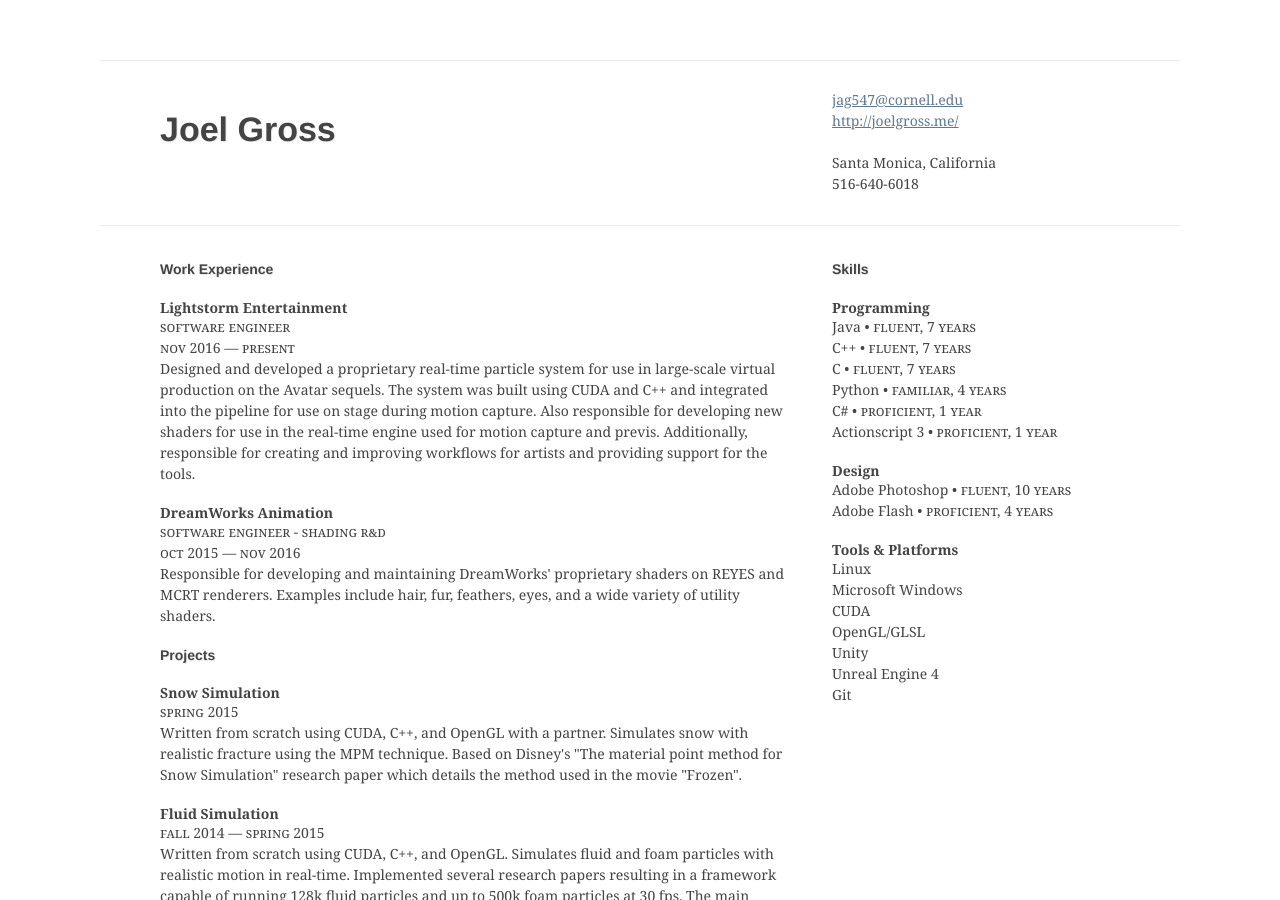
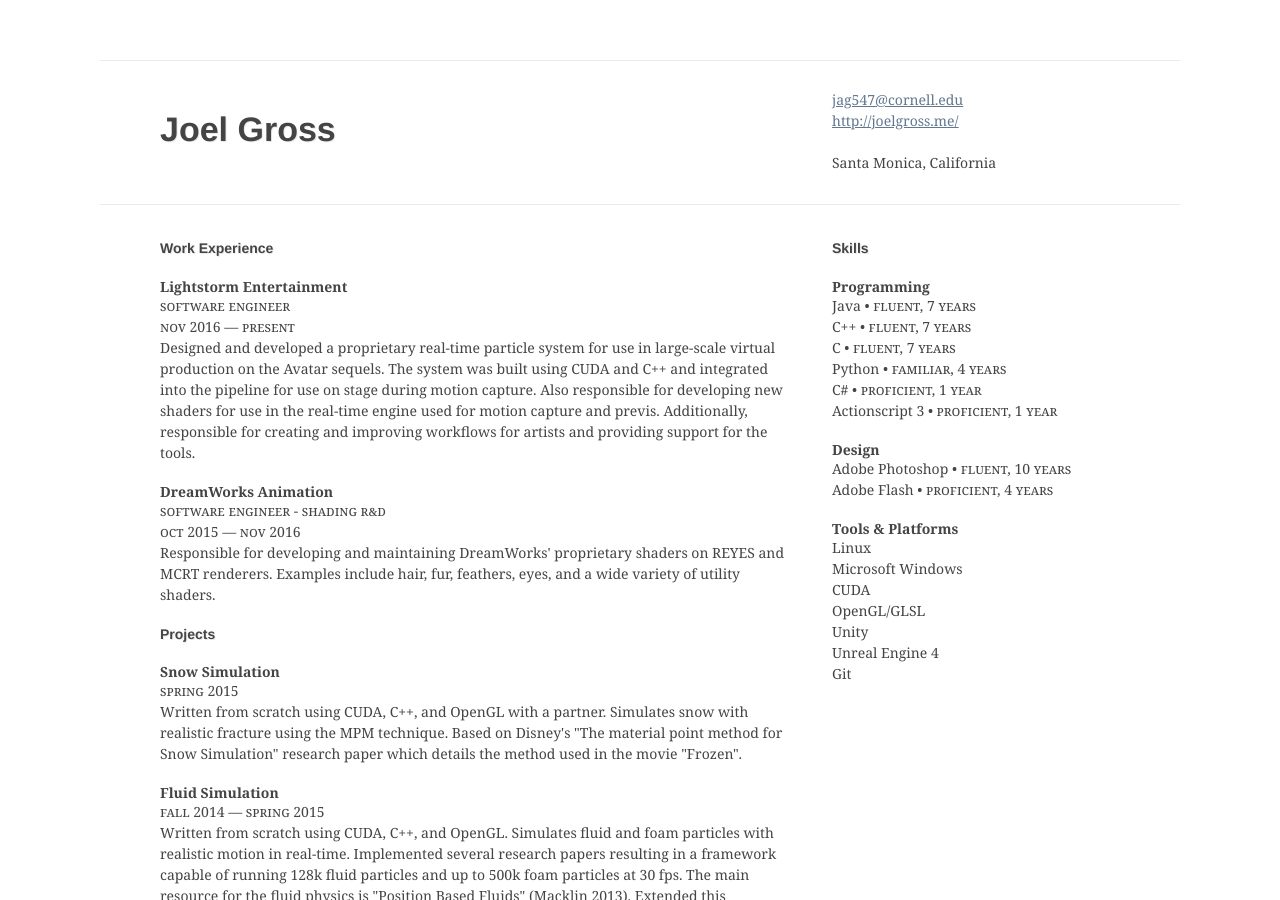
Before and after one commit to JAGJ10/jagj10.github.io, a Jekyll site: the page resume/index.html, which Jekyll copies as it is, in a window 1280 px wide and 900 px high. Built offline with Jekyll 4.4.1, drawn with Linux system fonts in a browser that asks for light colours.

Commit message:
Removed phone number

```diff
--- a/resume/index.html
+++ b/resume/index.html
@@ -16,7 +16,6 @@
           <a href="http://joelgross.me/">http://joelgross.me/</a>
           <br><br>
           Santa Monica, California<br>
-          516-640-6018
         </address>
       </header>
 
```
Also changed, not shown: 1 other file.
